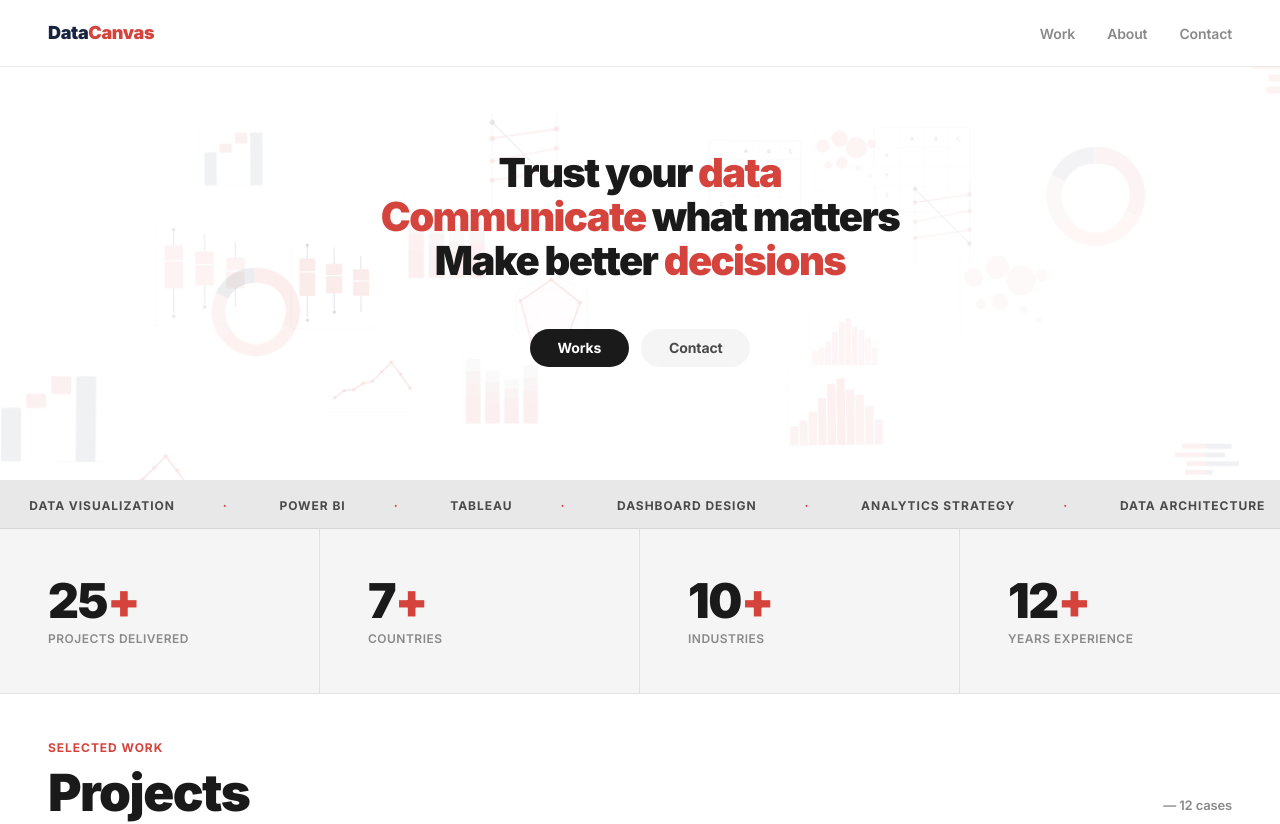
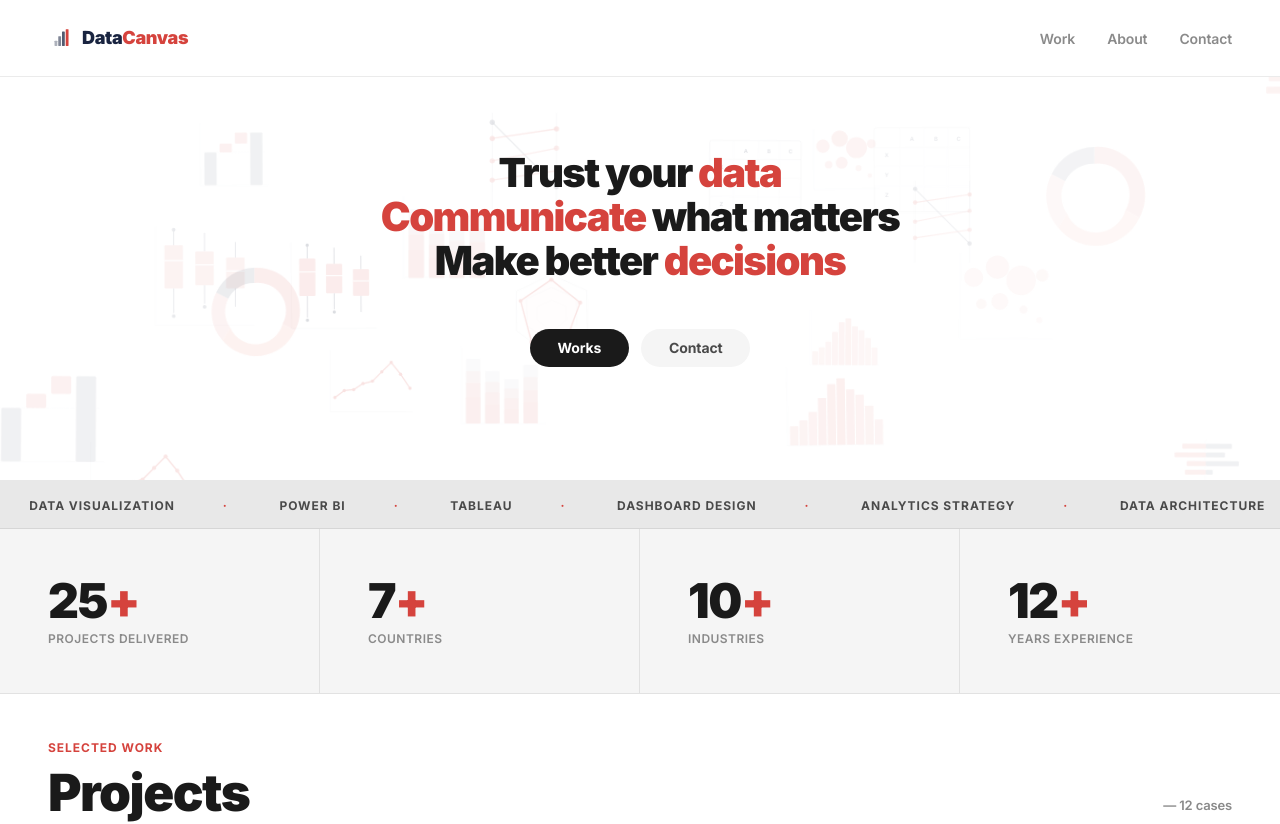
Before and after one commit to casassus/portfolio, a plain HTML site: page index.html in a window 1280 px wide. Shown: the top 824 px of the page. Drawn offline with Linux system fonts and the light colour scheme; a web font is replaced by a local one.

Commit message:
update changes commit

```diff
--- a/index.html
+++ b/index.html
@@ -4,6 +4,11 @@
 <meta charset="UTF-8">
 <meta name="viewport" content="width=device-width, initial-scale=1.0">
 <title>DataCanvas — Trust your data</title>
+<link rel="icon" type="image/x-icon" href="logo/favicon.ico">
+<link rel="icon" type="image/png" sizes="32x32" href="logo/favicon-32.png">
+<link rel="icon" type="image/png" sizes="16x16" href="logo/favicon-16.png">
+<link rel="apple-touch-icon" sizes="180x180" href="logo/icon-180-dark.png">
+<link href="https://api.fontshare.com/v2/css?f[]=satoshi@900&display=swap" rel="stylesheet">
 <link rel="preconnect" href="https://fonts.googleapis.com">
 <link rel="preconnect" href="https://fonts.gstatic.com" crossorigin>
 <link href="https://fonts.googleapis.com/css2?family=Inter:wght@400;500;600;700;800;900&display=swap" rel="stylesheet">
@@ -52,13 +57,23 @@
     border-bottom: 1px solid var(--line);
   }
   .nav-logo {
+    font-family: 'Inter', -apple-system, sans-serif;
     font-weight: 900;
     font-size: 18px;
     letter-spacing: -0.02em;
     text-decoration: none;
     color: var(--navy);
+    display: flex;
+    align-items: center;
+    gap: 6px;
   }
-  .nav-logo span { color: var(--red); }
+  .nav-logo img {
+    width: 28px;
+    height: 28px;
+    border-radius: 6px;
+  }
+  .nav-logo .nav-logo-text { color: var(--navy); }
+  .nav-logo .nav-logo-accent { color: var(--red); }
   .nav-links { display: flex; gap: 32px; list-style: none; }
   .nav-links a {
     font-size: 14px;
@@ -662,7 +677,7 @@
 
 <!-- NAV -->
 <nav>
-  <a href="#" class="nav-logo">Data<span>Canvas</span></a>
+  <a href="#" class="nav-logo"><img src="logo/icon-nobg.svg" alt="DataCanvas icon"><span class="nav-logo-text">Data<span class="nav-logo-accent">Canvas</span></span></a>
   <ul class="nav-links">
     <li><a href="#work">Work</a></li>
     <li><a href="#about">About</a></li>
```
Also changed, not shown: Screenshot 2026-03-13 193331.jpg (deleted), logo/favicon-16.png (added), logo/favicon-32.png (added), logo/favicon.ico (added), logo/icon-128-dark.png (added), logo/icon-180-dark.png (added), logo/icon-256-dark.png (added), logo/icon-256-white.png (added), logo/icon-512-dark.png (added), logo/icon-512-white.png (added), logo/icon-dark.svg (added), logo/icon-nobg.svg (added), logo/icon-white.svg (added).
